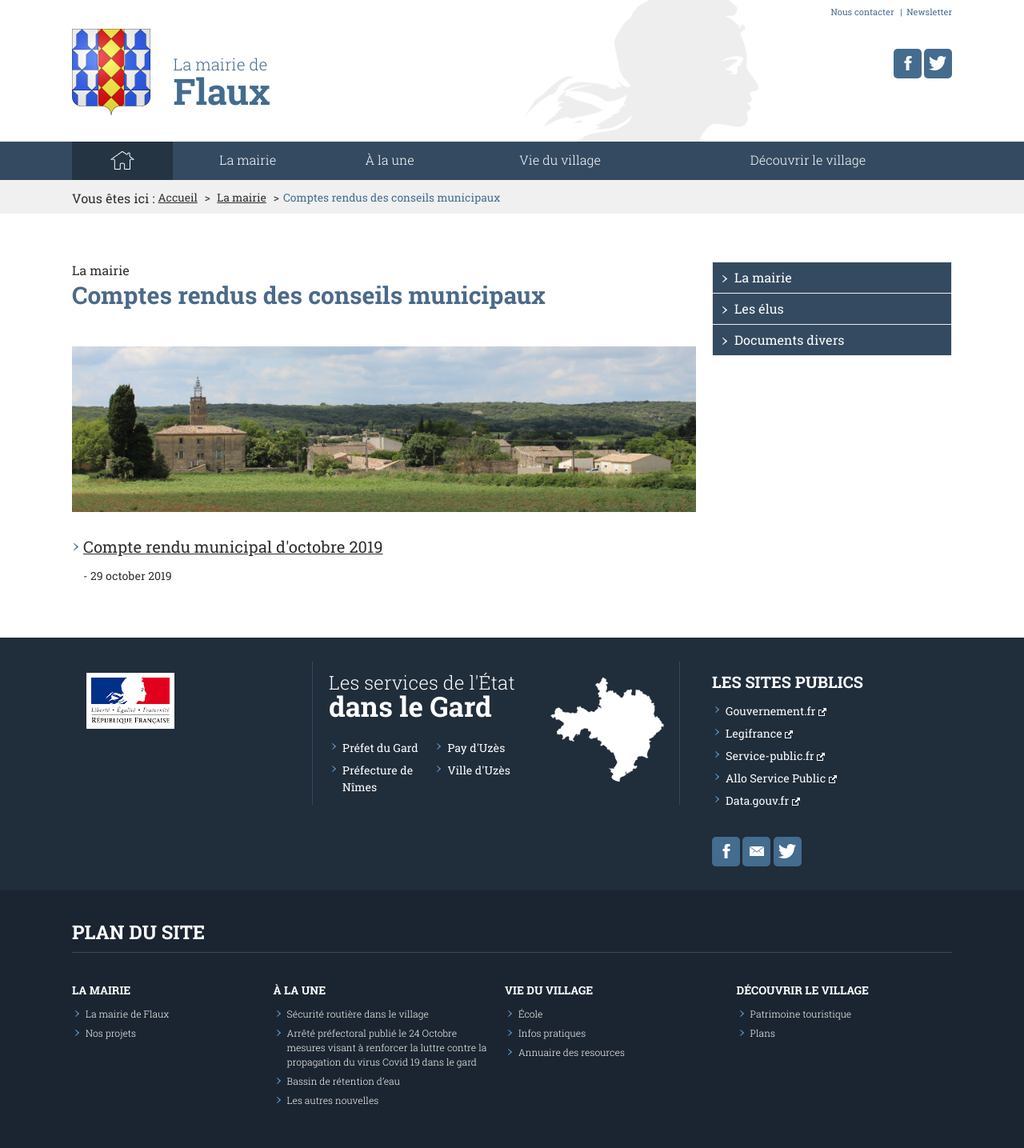
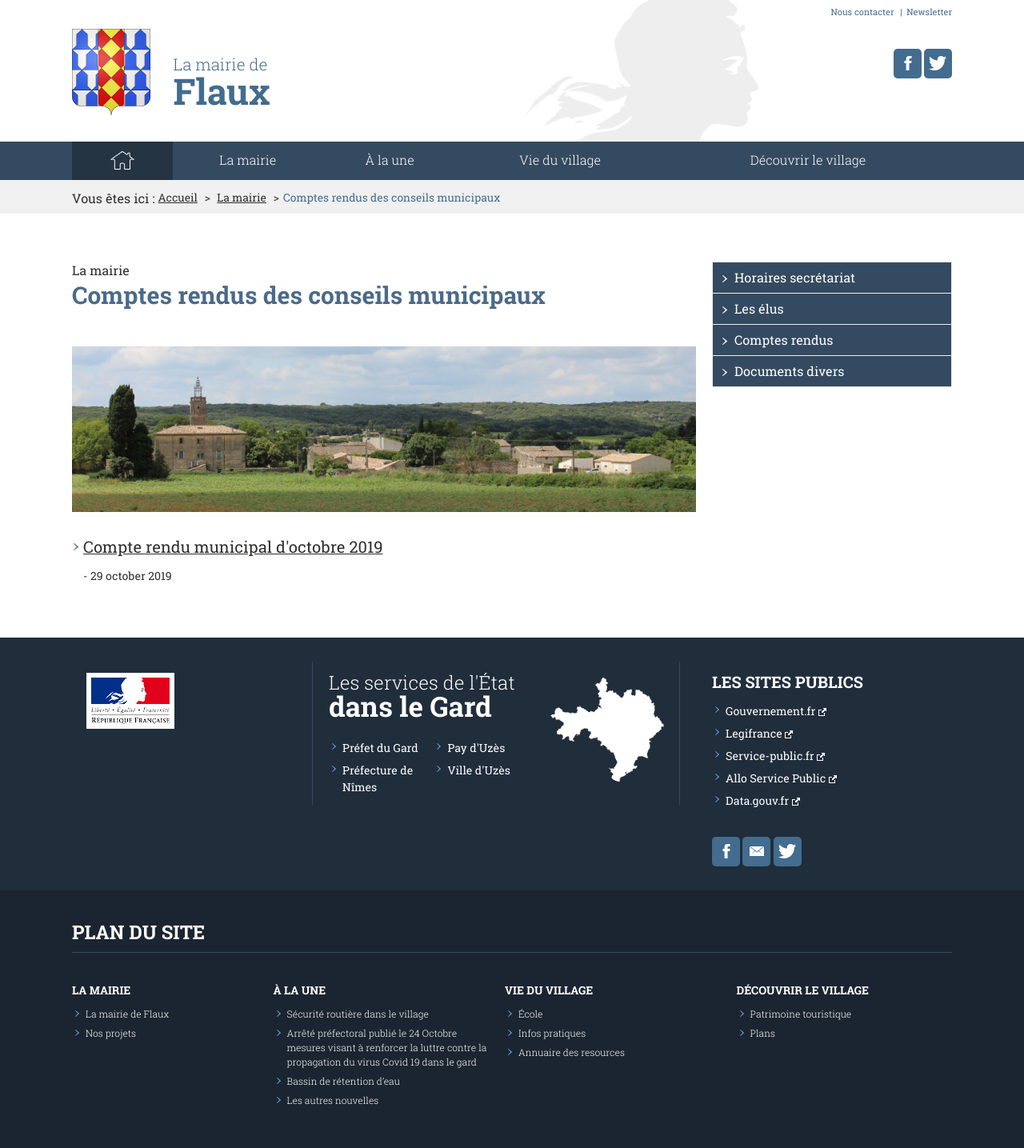
Before and after one commit to Flaux-Village/flaux-village.github.io, a Jekyll site: the page built from comptes.md, in a window 1280 px wide. Shown: the whole page at 80% size. Built offline with Jekyll 4.4.1, drawn with Linux system fonts in a browser that asks for light colours.

Commit message:
Update comptes.md

```diff
--- a/comptes.md
+++ b/comptes.md
@@ -9,10 +9,12 @@ addresse_section: /mairie.html
 illustration: /assets/illustrations/940_250_Flauxbanner4_3596.jpg
 description_illustration: Mairie de Flaux.
 menu_secondaire:
-- titre: La mairie
+- titre: Horaires secrétariat
   addresse: /mairie.html
 - titre: Les élus
   addresse: /elus.html
+- titre: Comptes rendus
+  addresse: /comptes.html
 - titre: Documents divers
   addresse: /divers.html
 ---
```
